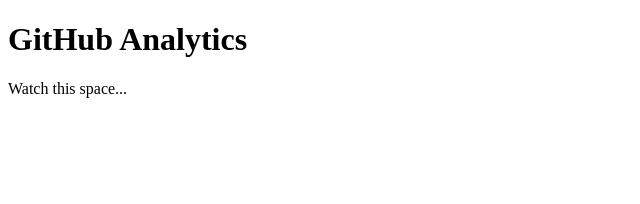
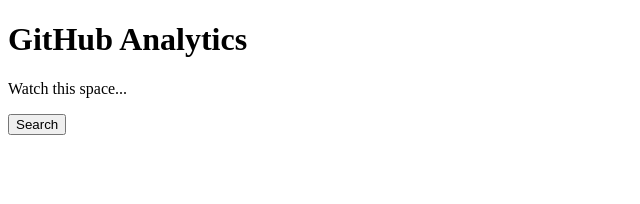
Before and after one commit to lpc477/GitHubVis, a React (Create React App) app in the folder project/: page / in a window 1280 px wide. Shown: the top 204 px of the page, without its empty margins (0-640 px from the left). Built offline with nearby package versions, Linux system fonts and the light colour scheme.

Commit message:
Added search button

```diff
--- a/project/src/App.jsx
+++ b/project/src/App.jsx
@@ -1,6 +1,14 @@
 import React, { Component } from 'react';
+import Button from './components/Button.jsx';
 class App extends Component {
-  render() {
+  constructor() {
+    super();
+    this.handleClick = this.handleClick.bind(this)
+  }
+handleClick(e) {
+    alert("The button was clicked");
+  }
+render() {
     return (
       <div className="App">
         <header className="App-header">
@@ -9,6 +17,7 @@
         <p className="App-intro">
           Watch this space...
         </p>
+        <Button handleClick={this.handleClick}/>
       </div>
     );
   }
--- /dev/null
+++ b/project/src/components/Button.jsx
@@ -0,0 +1,7 @@
+import React from 'react';
+const Button = (props) => {
+    return (
+        <button className='button' onClick={()=>{props.handleClick()}}>Search</button>
+    )
+  };
+export default Button
```
